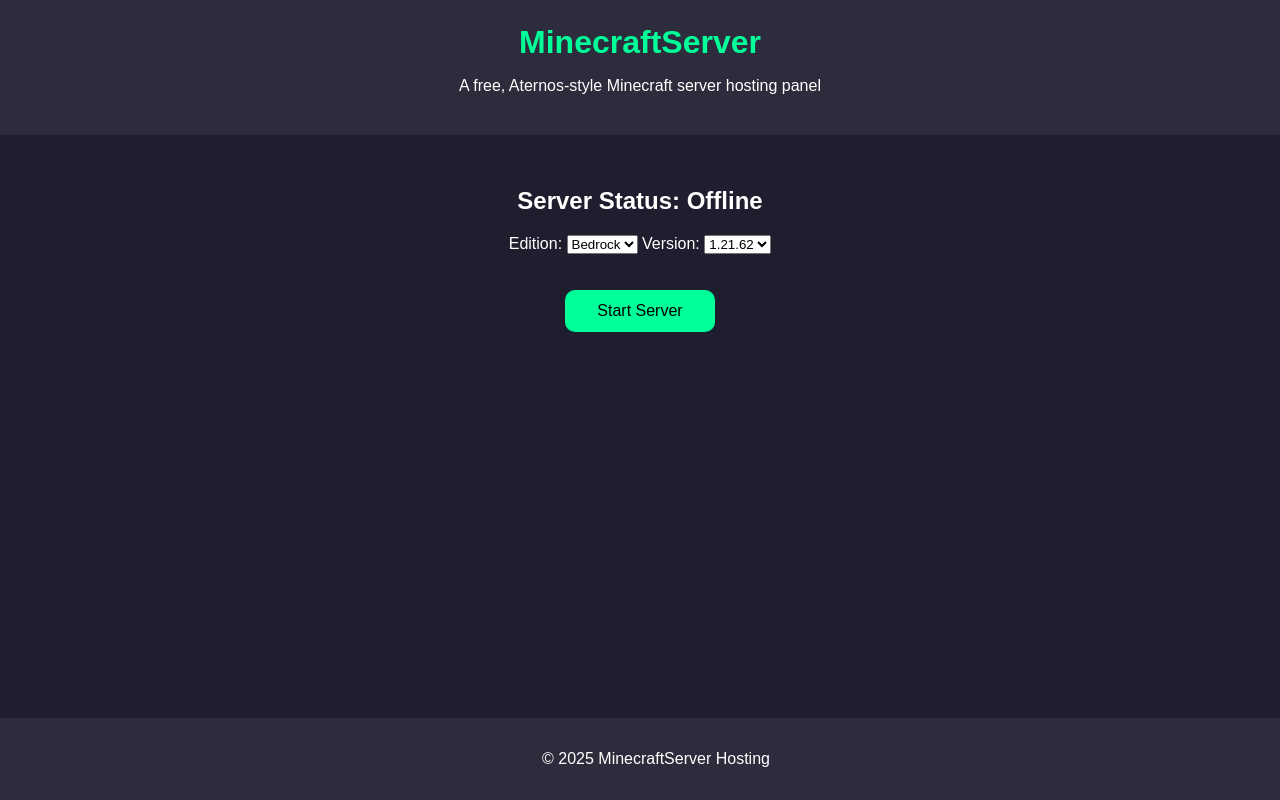
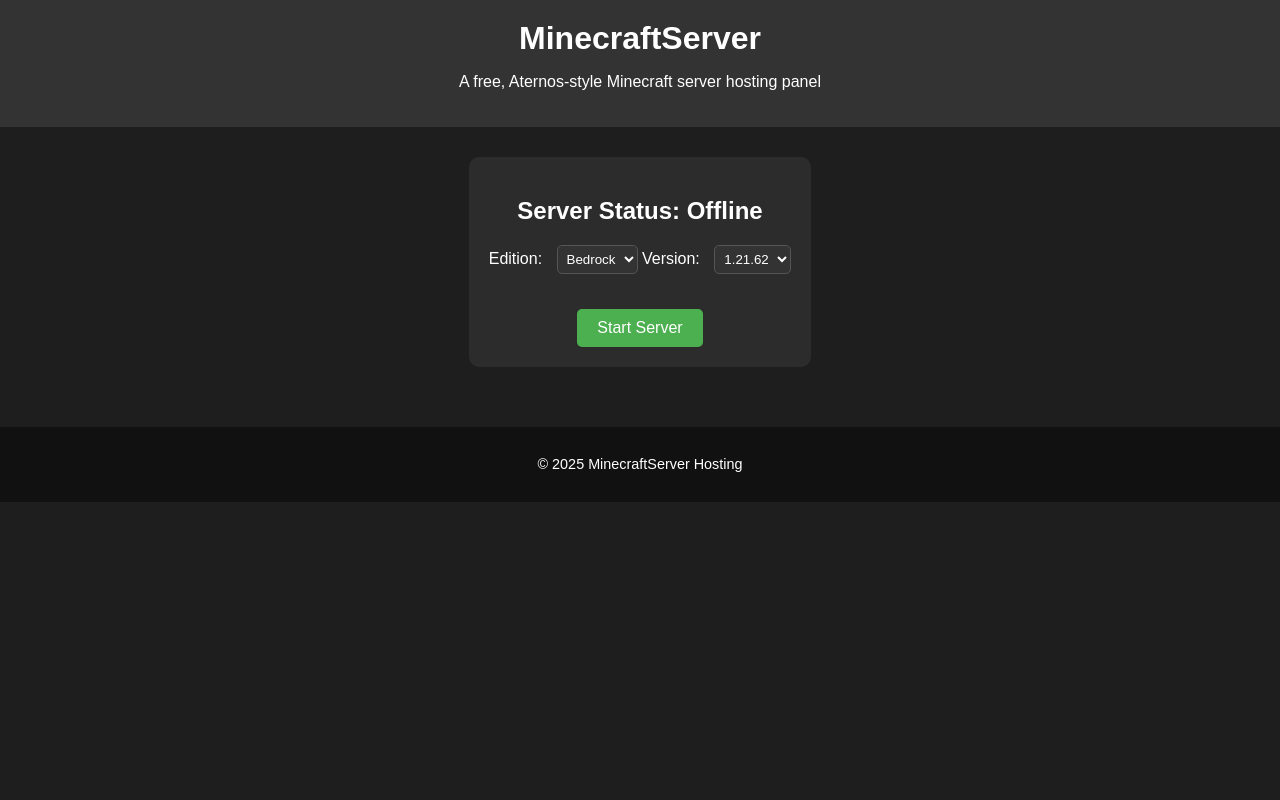
Before and after one commit to FarleyHIN/Minecraftserver, a plain HTML site: page index.html in a window 1280 px wide. Drawn offline with Linux system fonts and the light colour scheme.

Commit message:
Update style.css

```diff
--- a/style.css
+++ b/style.css
@@ -1,44 +1,60 @@
 body {
+  font-family: Arial, sans-serif;
+  background-color: #1e1e1e;
+  color: #ffffff;
   margin: 0;
-  font-family: sans-serif;
-  background-color: #1e1e2f;
-  color: white;
+  padding: 0;
   text-align: center;
 }
 
 header {
-  background-color: #2c2c3c;
-  padding: 1.5rem 1rem;
+  background-color: #333;
+  padding: 20px;
 }
 
 h1 {
-  color: #00ff99;
   margin: 0;
+  font-size: 2em;
 }
 
 main {
-  padding: 2rem;
+  padding: 30px;
+}
+
+.server-status {
+  background-color: #2c2c2c;
+  padding: 20px;
+  border-radius: 10px;
+  display: inline-block;
 }
 
 button {
-  background-color: #00ff99;
-  color: #000;
-  padding: 0.75rem 2rem;
+  margin-top: 15px;
+  padding: 10px 20px;
+  font-size: 1em;
+  background-color: #4caf50;
+  color: white;
   border: none;
-  border-radius: 10px;
-  font-size: 1rem;
+  border-radius: 5px;
   cursor: pointer;
-  margin-top: 1rem;
 }
 
 button:hover {
-  background-color: #00cc77;
+  background-color: #45a049;
+}
+
+select {
+  margin-left: 10px;
+  padding: 5px;
+  border-radius: 5px;
+  background-color: #333;
+  color: white;
+  border: 1px solid #555;
 }
 
 footer {
-  background-color: #2c2c3c;
-  padding: 1rem;
-  position: fixed;
-  bottom: 0;
-  width: 100%;
-}￼Enter
+  background-color: #111;
+  padding: 15px;
+  margin-top: 30px;
+  font-size: 0.9em;
+}
```
